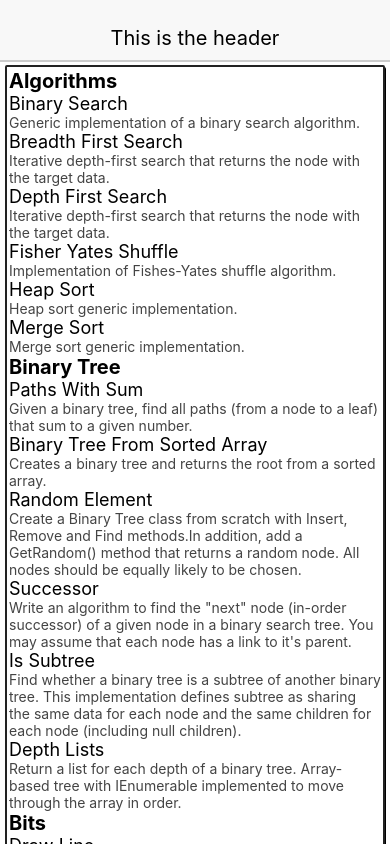
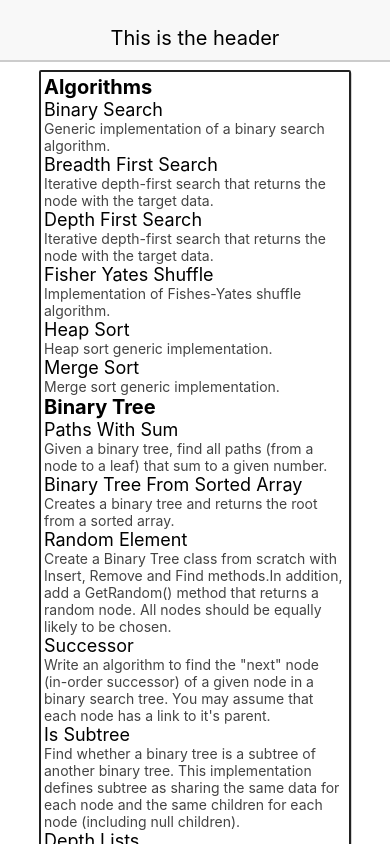
Before and after one commit to Michael23B/algorithms-app, a React Native app: screen / in a window 390 px wide. Built offline with nearby package versions, Linux system fonts and the light colour scheme.

Commit message:
fixing gitignore(1)

```diff
--- a/src/components/List.js
+++ b/src/components/List.js
@@ -25,11 +25,13 @@ const styles = StyleSheet.create({
         borderWidth: 2,
         borderColor: '#222',
         borderRadius: 2,
-        shadowColor: '#000',
+        shadowColor: '#222',
         shadowOffset: {height: 2, width: 1},
-        shadowOpacity: 1,
-        padding: 2,
-        margin: 5
+        shadowOpacity: 0.2,
+        padding: 3,
+        margin: 10,
+        alignSelf: 'center',
+        width: '80%'
     }
 })
 
```
Also changed, not shown: 1 other file (tests, documents, lock files or other folders).
